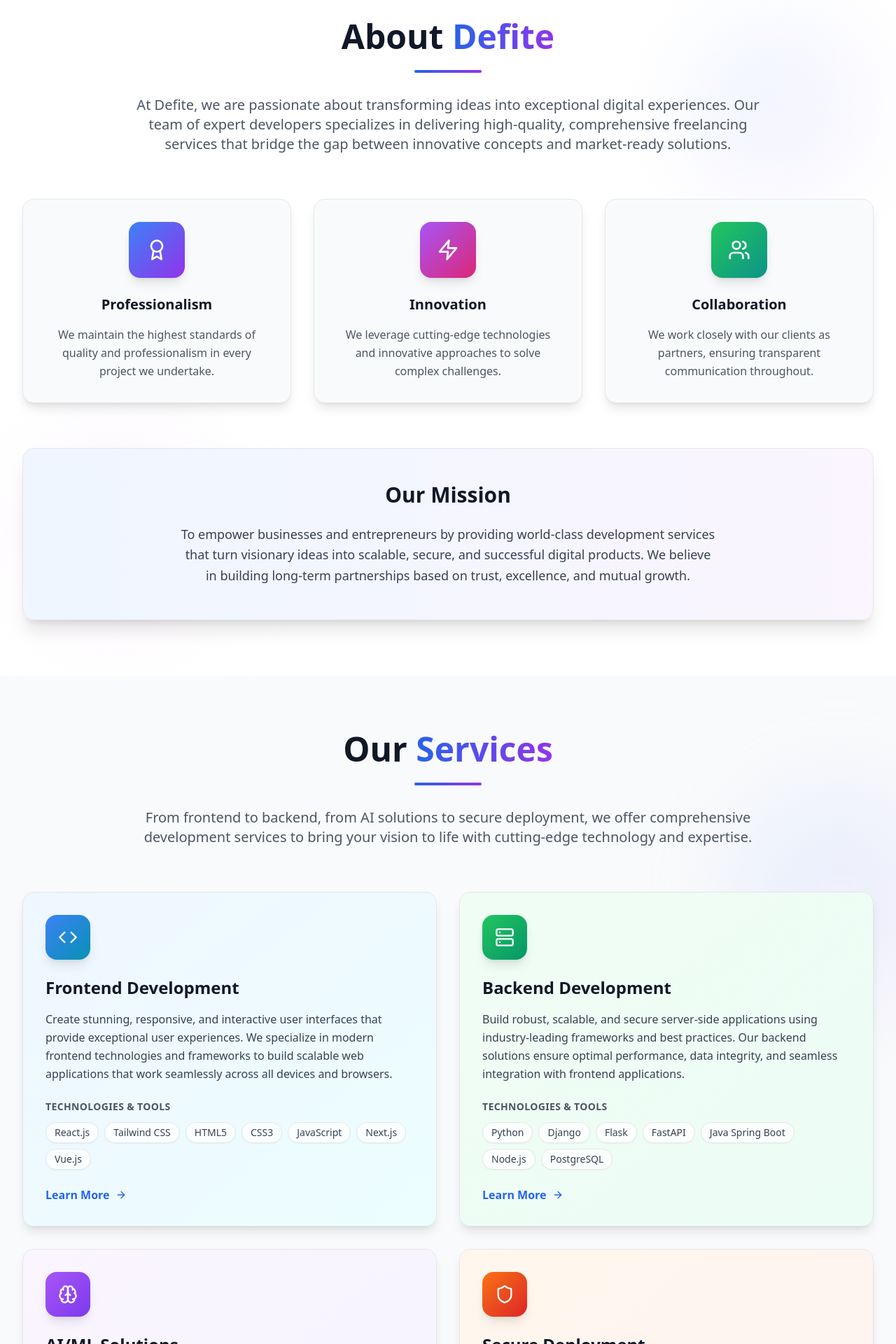
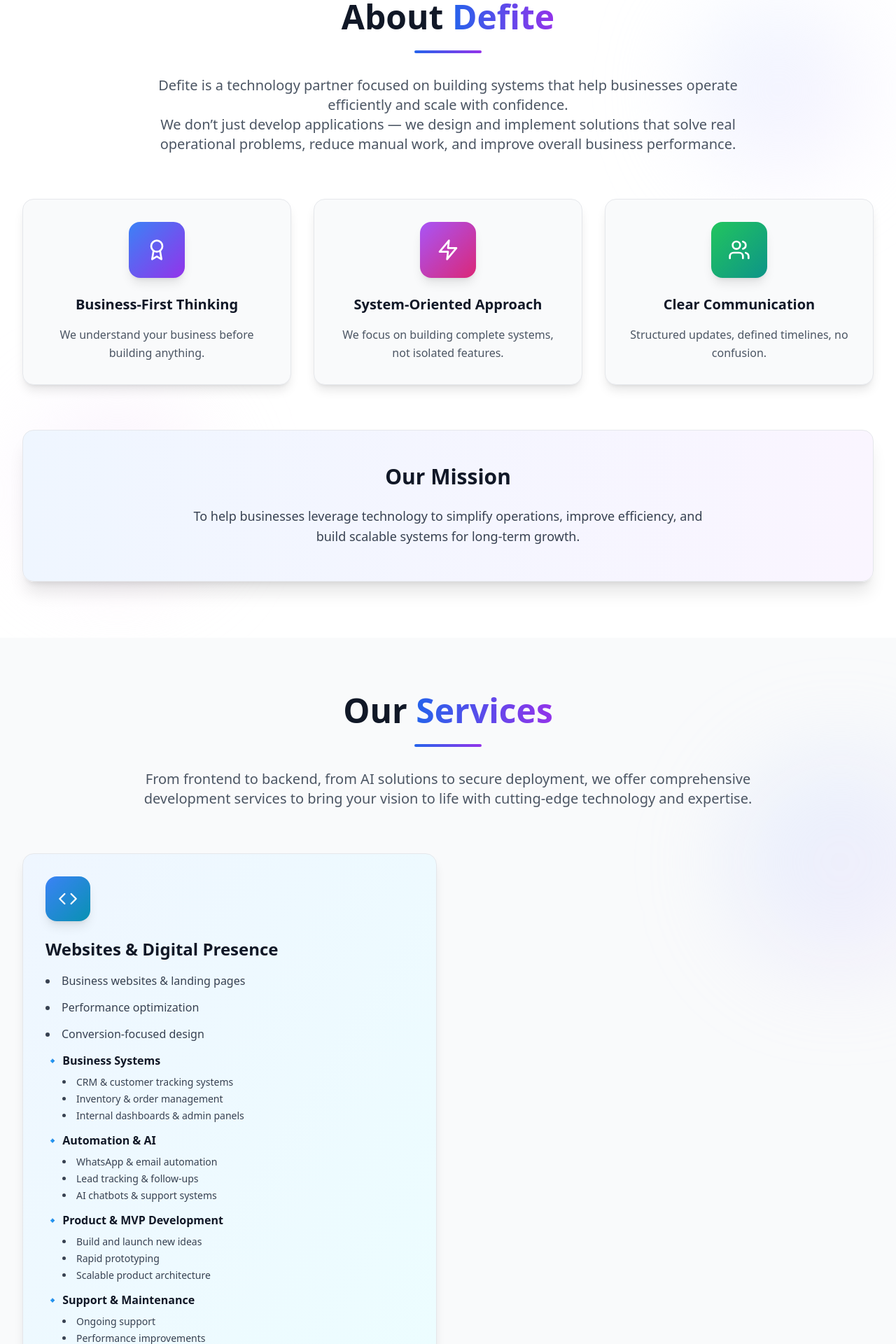
Before and after one commit to kushalyadav0/Defite, a React (Vite) app: page / in a window 1280 px wide. Shown: the part 880-2800 px from the top of the page at 70% size. Built offline with nearby package versions, Linux system fonts and the light colour scheme.

Commit message:
Text Update for DEfite.

```diff
--- a/src/App.tsx
+++ /dev/null
@@ -1,11 +0,0 @@
-import React from 'react';
-
-function App() {
-  return (
-    <div className="min-h-screen bg-gray-100 flex items-center justify-center">
-      <p>Start prompting (or editing) to see magic happen :)</p>
-    </div>
-  );
-}
-
-export default App;
--- a/src/components/About.jsx
+++ b/src/components/About.jsx
@@ -26,20 +26,20 @@ const About = () => {
   const values = [
     {
       icon: Award,
-      title: 'Professionalism',
-      description: 'We maintain the highest standards of quality and professionalism in every project we undertake.',
+      title: 'Business-First Thinking',
+      description: 'We understand your business before building anything.',
       gradient: 'from-blue-500 to-purple-600'
     },
     {
       icon: Zap,
-      title: 'Innovation',
-      description: 'We leverage cutting-edge technologies and innovative approaches to solve complex challenges.',
+      title: 'System-Oriented Approach',
+      description: 'We focus on building complete systems, not isolated features.',
       gradient: 'from-purple-500 to-pink-600'
     },
     {
       icon: Users,
-      title: 'Collaboration',
-      description: 'We work closely with our clients as partners, ensuring transparent communication throughout.',
+      title: 'Clear Communication',
+      description: 'Structured updates, defined timelines, no confusion.',
       gradient: 'from-green-500 to-teal-600'
     }
   ];
@@ -63,9 +63,9 @@ const About = () => {
             </h2>
             <div className="w-24 h-1 bg-gradient-to-r from-blue-600 to-purple-600 mx-auto mb-8 rounded-full"></div>
             <p className="text-lg md:text-xl text-gray-600 dark:text-gray-300 max-w-4xl mx-auto leading-relaxed">
-              At Defite, we are passionate about transforming ideas into exceptional digital experiences.
-              Our team of expert developers specializes in delivering high-quality, comprehensive freelancing
-              services that bridge the gap between innovative concepts and market-ready solutions.
+              Defite is a technology partner focused on building systems that help businesses operate efficiently and scale with confidence.
+              <br />
+              We don’t just develop applications — we design and implement solutions that solve real operational problems, reduce manual work, and improve overall business performance.
             </p>
           </div>
 
@@ -94,9 +94,7 @@ const About = () => {
               Our Mission
             </h3>
             <p className="text-lg text-gray-700 dark:text-gray-200 max-w-3xl mx-auto leading-relaxed">
-              To empower businesses and entrepreneurs by providing world-class development services
-              that turn visionary ideas into scalable, secure, and successful digital products.
-              We believe in building long-term partnerships based on trust, excellence, and mutual growth.
+              To help businesses leverage technology to simplify operations, improve efficiency, and build scalable systems for long-term growth.
             </p>
           </div>
         </div>
--- a/src/components/Footer.jsx
+++ b/src/components/Footer.jsx
@@ -20,8 +20,7 @@ const Footer = () => {
               Defite
             </h3>
             <p className="text-gray-400 text-lg max-w-2xl mx-auto">
-              Your trusted partner for innovative digital solutions.
-              Transforming ideas into exceptional digital experiences.
+              Building systems that help businesses scale.
             </p>
           </div>
 
--- a/src/components/Hero.jsx
+++ b/src/components/Hero.jsx
@@ -44,7 +44,7 @@ const Hero = () => {
             <div className="flex items-center space-x-2 bg-white/80 dark:bg-gray-800/80 backdrop-blur-sm px-4 py-2 rounded-full border border-gray-200 dark:border-gray-700">
               <Sparkles className="text-blue-600 dark:text-blue-400" size={16} />
               <span className="text-sm font-medium text-gray-700 dark:text-gray-300">
-                Premium Freelancing Services
+                Build Systems. Scale Businesses.
               </span>
             </div>
           </div>
@@ -61,8 +61,8 @@ const Hero = () => {
           </h1>
 
           <p className="text-xl md:text-2xl text-gray-600 dark:text-gray-300 mb-8 max-w-3xl mx-auto leading-relaxed">
-            We build innovative digital solutions from concept to secure deployment,
-            transforming your ideas into production-ready applications.
+            We help businesses reduce manual work, automate operations,
+            and build scalable digital systems — from idea to deployment.
           </p>
 
           <div className="flex flex-col sm:flex-row gap-4 justify-center">
--- a/src/components/Services.jsx
+++ b/src/components/Services.jsx
@@ -25,36 +25,48 @@ const Services = () => {
 
   const services = [
     {
-      title: 'Frontend Development',
+      title: 'Websites & Digital Presence',
       icon: Code,
-      description: 'Create stunning, responsive, and interactive user interfaces that provide exceptional user experiences. We specialize in modern frontend technologies and frameworks to build scalable web applications that work seamlessly across all devices and browsers.',
+      description: [
+        'Business websites & landing pages',
+        'Performance optimization',
+        'Conversion-focused design',
+        {
+          heading: '🔹 Business Systems',
+          items: [
+            'CRM & customer tracking systems',
+            'Inventory & order management',
+            'Internal dashboards & admin panels'
+          ]
+        },
+        {
+          heading: '🔹 Automation & AI',
+          items: [
+            'WhatsApp & email automation',
+            'Lead tracking & follow-ups',
+            'AI chatbots & support systems'
+          ]
+        },
+        {
+          heading: '🔹 Product & MVP Development',
+          items: [
+            'Build and launch new ideas',
+            'Rapid prototyping',
+            'Scalable product architecture'
+          ]
+        },
+        {
+          heading: '🔹 Support & Maintenance',
+          items: [
+            'Ongoing support',
+            'Performance improvements',
+            'System upgrades & scaling'
+          ]
+        }
+      ],
       technologies: ['React.js', 'Tailwind CSS', 'HTML5', 'CSS3', 'JavaScript', 'Next.js', 'Vue.js'],
       gradient: 'from-blue-500 to-cyan-600',
       bgGradient: 'from-blue-50 to-cyan-50 dark:from-blue-900/20 dark:to-cyan-900/20'
-    },
-    {
-      title: 'Backend Development',
-      icon: Server,
-      description: 'Build robust, scalable, and secure server-side applications using industry-leading frameworks and best practices. Our backend solutions ensure optimal performance, data integrity, and seamless integration with frontend applications.',
-      technologies: ['Python', 'Django', 'Flask', 'FastAPI', 'Java Spring Boot', 'Node.js', 'PostgreSQL'],
-      gradient: 'from-green-500 to-emerald-600',
-      bgGradient: 'from-green-50 to-emerald-50 dark:from-green-900/20 dark:to-emerald-900/20'
-    },
-    {
-      title: 'AI/ML Solutions',
-      icon: Brain,
-      description: 'Harness the power of artificial intelligence and machine learning to create intelligent applications. We develop custom AI solutions including RAG pipelines, intelligent agents, and automated systems that drive business value.',
-      technologies: ['RAG Pipelines', 'AI Agents', 'LangChain', 'LangGraph', 'Machine Learning', 'TensorFlow', 'PyTorch'],
-      gradient: 'from-purple-500 to-violet-600',
-      bgGradient: 'from-purple-50 to-violet-50 dark:from-purple-900/20 dark:to-violet-900/20'
-    },
-    {
-      title: 'Secure Deployment',
-      icon: Shield,
-      description: 'Ensure your applications are production-ready with our comprehensive deployment and DevOps services. We implement security best practices, monitoring, and scalable infrastructure to keep your applications running smoothly.',
-      technologies: ['DevOps', 'Cloud Security', 'CI/CD', 'Docker', 'Kubernetes', 'AWS', 'Monitoring'],
-      gradient: 'from-orange-500 to-red-600',
-      bgGradient: 'from-orange-50 to-red-50 dark:from-orange-900/20 dark:to-red-900/20'
     }
   ];
 
@@ -100,11 +112,33 @@ const Services = () => {
                     {service.title}
                   </h3>
 
-                  <p className="text-gray-700 dark:text-gray-300 mb-6 leading-relaxed">
-                    {service.description}
-                  </p>
+                  <div className="text-gray-700 dark:text-gray-300 mb-6 leading-relaxed">
+                    <ul className="list-disc list-inside space-y-3">
+                      {service.description.map((item, index) =>
+                        typeof item === 'string' ? (
+                          <li key={index}>{item}</li>
+                        ) : (
+                          <li key={index} className="list-none space-y-2">
+                            <p className="font-semibold text-gray-900 dark:text-white">
+                              {item.heading}
+                            </p>
+                            <ul className="list-disc list-inside ml-6 space-y-1 text-sm text-gray-700 dark:text-gray-300">
+                              {item.items.map((subItem, subIndex) => (
+                                <li key={subIndex}>{subItem}</li>
+                              ))}
+                            </ul>
+                          </li>
+                        )
+                      )}
+                    </ul>
+                  </div>
 
-                  <div className="mb-6">
+                  <button className="group/btn flex items-center text-blue-600 dark:text-blue-400 hover:text-blue-800 dark:hover:text-blue-200 font-semibold transition-all duration-200 hover:translate-x-2">
+                    Learn More
+                    <ArrowRight className="ml-2 group-hover/btn:translate-x-1 transition-transform duration-200" size={16} />
+                  </button>
+
+                  <div className="mt-6">
                     <h4 className="text-sm font-semibold text-gray-600 dark:text-gray-400 mb-3 uppercase tracking-wide">
                       Technologies & Tools
                     </h4>
@@ -119,11 +153,6 @@ const Services = () => {
                       ))}
                     </div>
                   </div>
-
-                  <button className="group/btn flex items-center text-blue-600 dark:text-blue-400 hover:text-blue-800 dark:hover:text-blue-200 font-semibold transition-all duration-200 hover:translate-x-2">
-                    Learn More
-                    <ArrowRight className="ml-2 group-hover/btn:translate-x-1 transition-transform duration-200" size={16} />
-                  </button>
                 </div>
               </div>
             ))}
--- a/src/components/Testimonials.jsx
+++ b/src/components/Testimonials.jsx
@@ -110,6 +110,9 @@ const Testimonials = () => {
             <p className="text-lg md:text-xl text-gray-600 dark:text-gray-300 max-w-4xl mx-auto leading-relaxed">
               Don't just take our word for it. Here's what our satisfied clients have to say about
               working with Defite and the results we've delivered together.
+            </p>
+            <p className="text-base md:text-lg text-blue-700 dark:text-blue-300 font-semibold mt-6 max-w-4xl mx-auto">
+              Trusted by businesses to build systems that work
             </p>
           </div>
 
```
Also changed, not shown: src/components/Navbar.jsx (+3 -4 lines), src/components/Images/Defite Logo.jpg (added), 1 other file (tests, documents, lock files or other folders).
